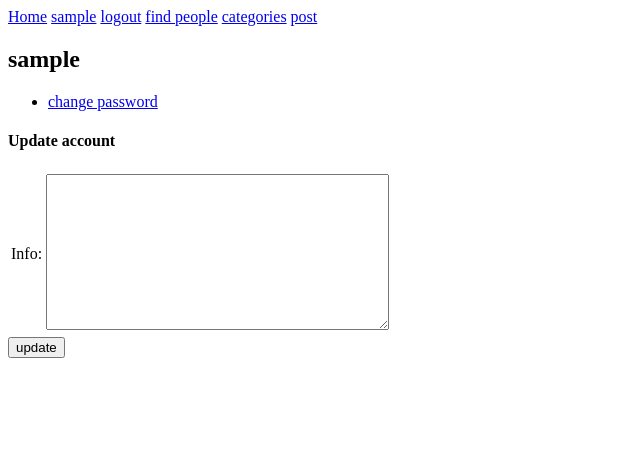
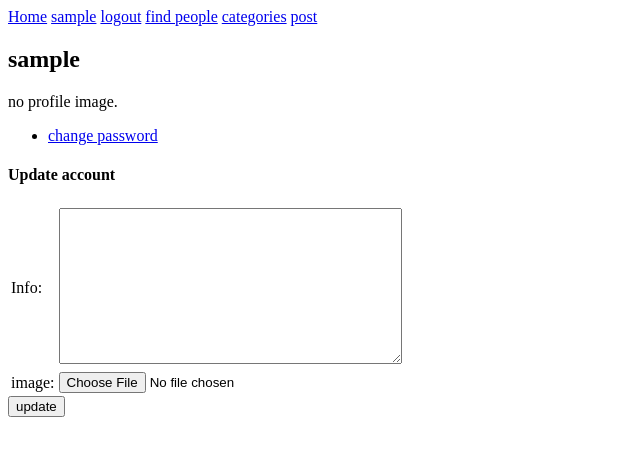
Before and after one commit to noobiept-other/microblog, a Django app: page /accounts/edit_account in a window 1280 px wide. Shown: the top 456 px of the page, without its empty margins (0-640 px from the left). Run offline with Django 3.2, Linux system fonts and the light colour scheme; the visitor is signed in with stand-in values (Sample User, id 1).

Commit message:
- add a profile image to the account

```diff
--- a/accounts/forms.py
+++ b/accounts/forms.py
@@ -73,3 +73,4 @@ class PrivateMessageForm( forms.Form ):
 class EditAccountForm( forms.Form ):
 
     info = forms.CharField( max_length= 200, widget= forms.Textarea )
+    image = forms.FileField( label= 'image', help_text= 'profile image', required= False )
--- a/accounts/models.py
+++ b/accounts/models.py
@@ -10,6 +10,7 @@ class Account( AbstractUser ):
     is_moderator = models.BooleanField( default= False )
     following = models.ManyToManyField( settings.AUTH_USER_MODEL, symmetrical= False )
     info = models.CharField( max_length= 200, default= '', blank= True )
+    image = models.FileField( upload_to= 'accounts/%Y_%m_%d', blank= True )
 
     def get_url(self):
         return reverse( 'accounts:user_page', args= [ self.username ] )
--- a/accounts/views.py
+++ b/accounts/views.py
@@ -194,13 +194,18 @@ def edit_account( request ):
 
     if request.method == 'POST':
 
-        form = EditAccountForm( request.POST )
+        form = EditAccountForm( request.POST, request.FILES )
 
         if form.is_valid():
 
             info = form.cleaned_data[ 'info' ]
+            image = request.FILES.get( 'image' )
 
             request.user.info = info
+
+            if image:
+                request.user.image = image
+
             request.user.save()
 
             return HttpResponseRedirect( request.user.get_url() )
--- a/static/css/style.css
+++ b/static/css/style.css
@@ -31,6 +31,18 @@
     min-width: 500px;
     }
 
+.postText img
+    {
+    max-height: 200px;
+    max-width: 200px;
+    }
+
+.postProfileImage
+    {
+    width: 50px;
+    height: 50px;
+    }
+
 .postUser, .postDate
     {
     text-align: center;
--- a/templates/accounts/edit_account.html
+++ b/templates/accounts/edit_account.html
@@ -3,6 +3,12 @@
 {% block content %}
 
 <h2>{{ user.username }}</h2>
+
+{% if user.image %}
+    <img src="{{ MEDIA_URL }}{{ user.image }}" />
+{% else %}
+    <p>no profile image.</p>
+{% endif %}
 
 <ul>
     <li><a href="{% url 'accounts:change_password' %}">change password</a></li>
@@ -10,13 +16,17 @@
 
 
 <h4>Update account</h4>
-<form method="post" action="{% url 'accounts:edit' %}">
+<form method="post" action="{% url 'accounts:edit' %}" enctype="multipart/form-data">
     {% csrf_token %}
 
     <table>
         <tr>
             <td>{{ form.info.label_tag }}</td>
             <td>{{ form.info }}</td>
+        </tr>
+        <tr>
+            <td>{{ form.image.label_tag }}</td>
+            <td>{{ form.image }}</td>
         </tr>
     </table>
 
--- a/templates/base.html
+++ b/templates/base.html
@@ -3,7 +3,7 @@
 <!DOCTYPE html>
 <html>
 <head>
-    <title>Hi</title>
+    <title>micro-blog</title>
 
     {% block scripts %}{% endblock %}
 
--- a/templates/home.html
+++ b/templates/home.html
@@ -8,6 +8,9 @@
     <table id="PostTable">
         {% for post in posts %}
             <tr class="post">
+                {% if post.user.image %}
+                    <td><img class="postProfileImage" src="{{ MEDIA_URL }}{{ post.user.image }}" /></td>
+                {% endif %}
                 <td class="postText">
                     {{ post.text|category_links }}
                     {% if post.image %}
--- a/templates/people.html
+++ b/templates/people.html
@@ -9,6 +9,9 @@
     <table>
         {% for user in users %}
         <tr>
+            {% if user.image %}
+                <td><img class="postProfileImage" src="{{ MEDIA_URL }}{{ user.image }}" /></td>
+            {% endif %}
             <td><a href="{{ user.get_url }}">{{ user.username }}</a></td>
             <td>{{ user.info }}</td>
             <td><a href="{% url 'follow' user.username %}">
```
Also changed, not shown: templates/accounts/user_page.html (+7 -0 lines).
